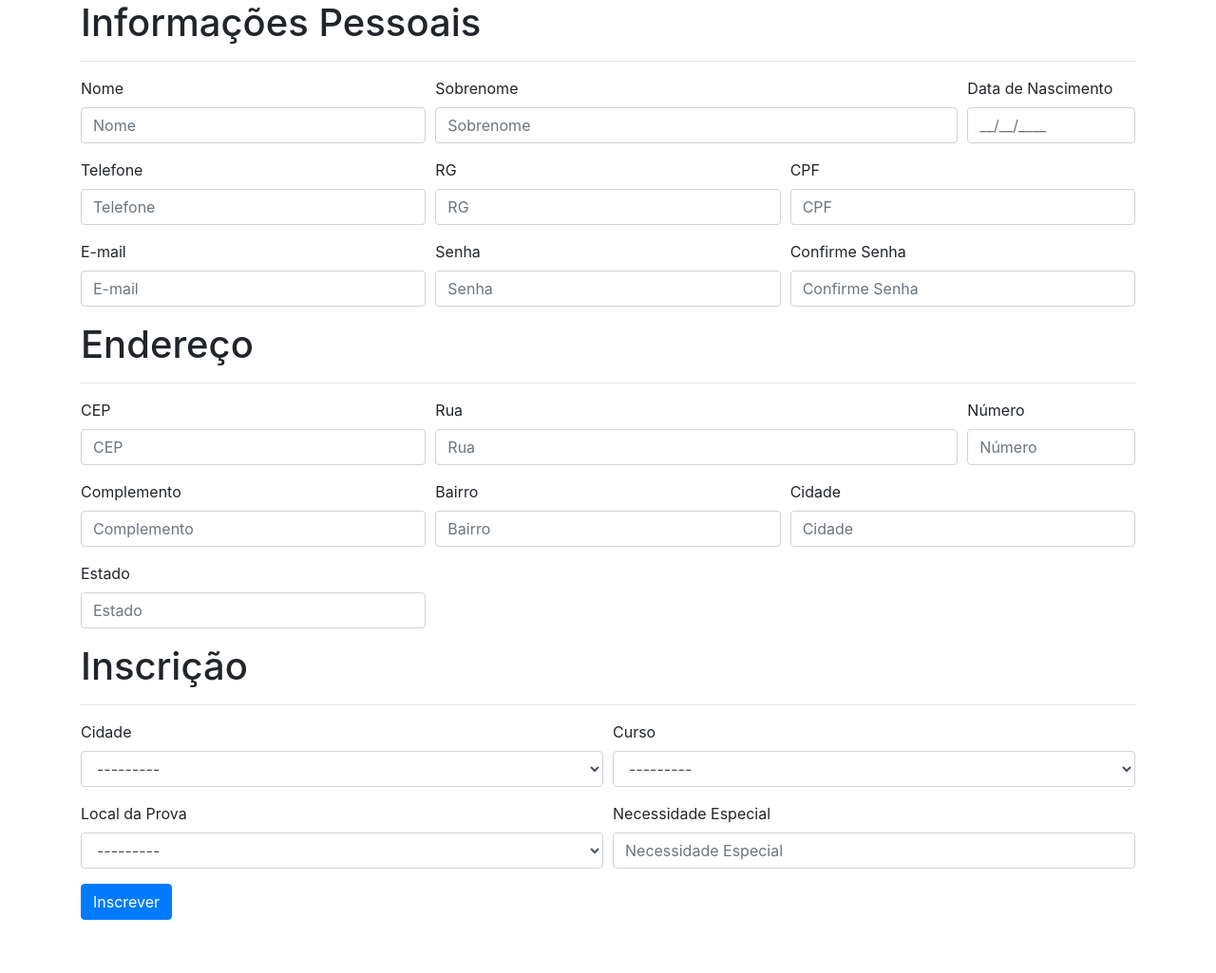
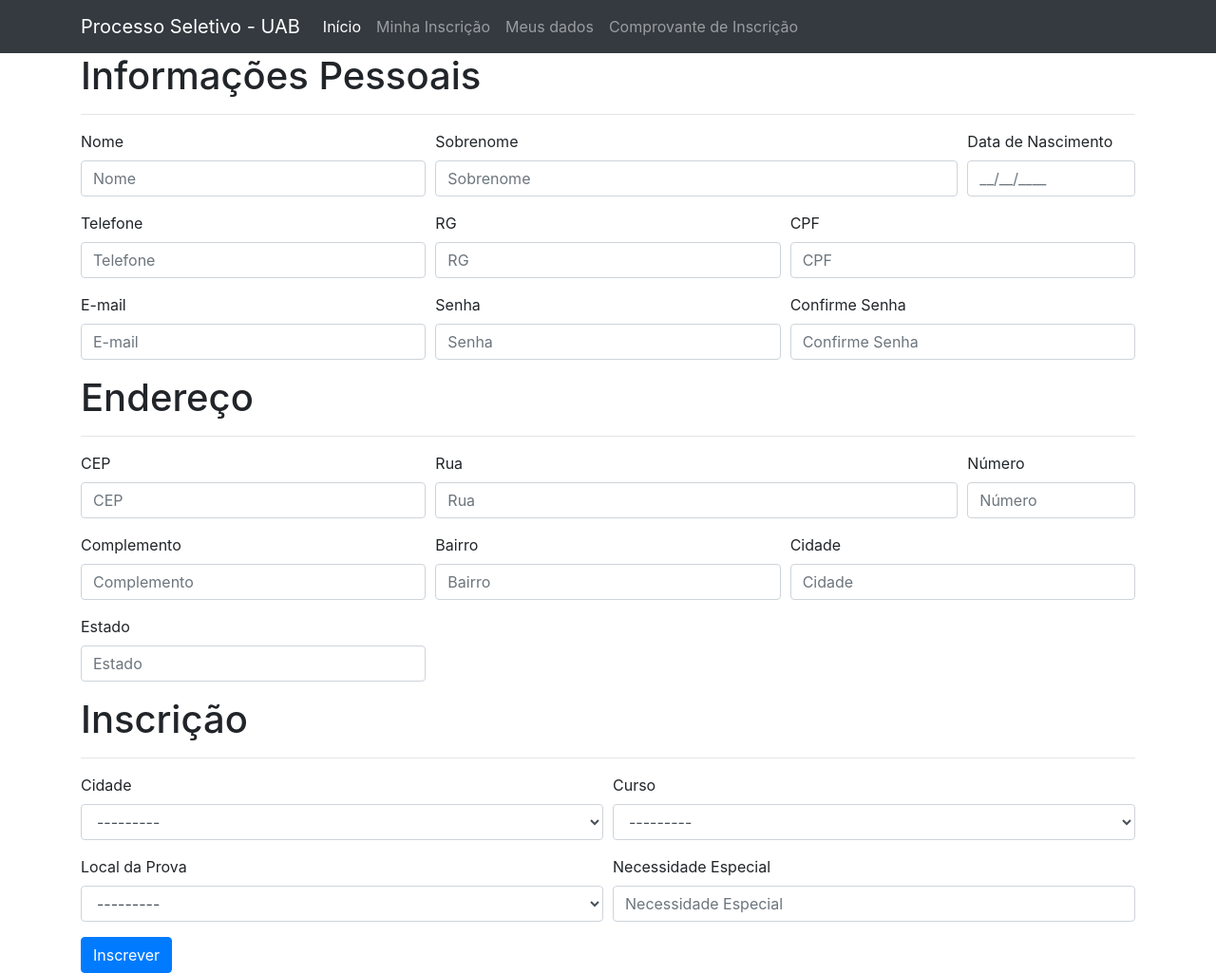
Before and after one commit to victorfarruda/processo-seletivo, a Django app: page /inscricao/ in a window 1280 px wide. Shown: the whole page at 95% size. Before the commit the page ends 969 px from the top, so only its background shows below. Run offline with Django 3.2, Linux system fonts and the light colour scheme; tables that the repository leaves empty hold one stand-in row (values such as "Sample post"); some libraries are stand-ins or nearby versions.

Commit message:
ajustes formulario

```diff
--- a/inscricoes/models.py
+++ b/inscricoes/models.py
@@ -7,8 +7,8 @@
 
 class Inscricao(models.Model):
     candidato       = models.OneToOneField(Usuario)
-    cidade_curso    = models.OneToOneField(Cidade, related_name='cidade_curso')
-    curso           = models.OneToOneField(Curso)
+    cidade_curso    = models.ForeignKey(Cidade, related_name='cidade_curso')
+    curso           = models.ForeignKey(Curso)
     local_prova     = models.ForeignKey(Cidade, related_name='local_prova')
     necessidade_esp = models.CharField(max_length=120, blank=True, null=True)
     timestamp       = models.DateTimeField(auto_now_add=True)
--- a/inscricoes/templates/inscricoes/inscricao.html
+++ b/inscricoes/templates/inscricoes/inscricao.html
@@ -10,7 +10,10 @@
             <div class="form-group
             {% if forloop.counter == 2 %}col-6
             {% elif forloop.counter == 3 %}col-2
-            {% else %}col-4{% endif %}">
+            {% else %}col-4{% endif %}
+            {% if endereco.errors %}is-invalid
+            {% else %}is-valid
+            {% endif %}">
                 <label for="{{ perfil.name }}">
                     {{ perfil.label }}
                 </label>
@@ -19,7 +22,10 @@
         {% endfor %}
 
         {% for usuario in form_usuario %}
-            <div class="form-group col-4">
+            <div class="form-group col-4
+                {% if endereco.errors %}is-invalid
+                {% else %}is-valid
+                {% endif %}">
                 <label for="{{ usuario.name }}">
                     {{ usuario.label }}
                 </label>
@@ -34,7 +40,10 @@
             <div class="form-group
                 {% if forloop.counter == 2 %}col-6
                 {% elif forloop.counter == 3 %}col-2
-                {% else %}col-4{% endif %}">
+                {% else %}col-4{% endif %}
+                {% if endereco.errors %}is-invalid
+                {% else %}is-valid
+                {% endif %}">
                 <label for="{{ endereco.name }}">
                     {{ endereco.label }}
                 </label>
@@ -46,7 +55,10 @@
     <hr/>
     <div class="form-row">
         {% for inscricao in form_inscricao %}
-            <div class="form-group col-6">
+            <div class="form-group col-6
+            {% if endereco.errors %}is-invalid
+            {% else %}is-valid
+            {% endif %}">
                 <label for="{{ inscricao.name }}">
                     {{ inscricao.label }}
                 </label>
--- a/processo_uab/urls.py
+++ b/processo_uab/urls.py
@@ -18,8 +18,10 @@
 
 from inscricoes.views import inscricao
 from cursos.views import get_cursos
+from .views import inicio
 
 urlpatterns = [
+    url(r'^$', inicio, name='inicio'),
     url(r'^inscricao/$', inscricao, name='inscricao'),
     url(r'^inscricao/get_cursos/(?P<id>[0-9])$', get_cursos, name='cursos'),
     url(r'^admin/', admin.site.urls),
--- /dev/null
+++ b/processo_uab/views.py
@@ -0,0 +1,5 @@
+from django.http import request
+from django.shortcuts import render
+
+def inicio(request):
+    return render(request, 'base.html', {})
--- a/templates/base.html
+++ b/templates/base.html
@@ -4,12 +4,34 @@
         <!-- Required meta tags -->
         <meta charset="utf-8">
         <meta name="viewport" content="width=device-width, initial-scale=1, shrink-to-fit=no">
-
         {% include 'snippets/css.html' %}
-
         <title>{{ titulo }}{% block titulo %}Universidade Aberta do Brasil (UAB){% endblock %}</title>
     </head>
     <body>
+        <nav class="navbar navbar-expand-lg navbar navbar-dark bg-dark">
+            <div class="container">
+                <a class="navbar-brand" href="#">Processo Seletivo - UAB</a>
+                <button class="navbar-toggler" type="button" data-toggle="collapse" data-target="#navbarSupportedContent" aria-controls="navbarSupportedContent" aria-expanded="false" aria-label="Toggle navigation">
+                    <span class="navbar-toggler-icon"></span>
+                </button>
+                <div class="collapse navbar-collapse" id="navbarSupportedContent">
+                    <ul class="navbar-nav mr-auto">
+                        <li class="nav-item active">
+                            <a class="nav-link" href="#">Início <span class="sr-only">(current)</span></a>
+                        </li>
+                        <li class="nav-item">
+                            <a class="nav-link" href="#">Minha Inscrição</a>
+                        </li>
+                        <li class="nav-item">
+                            <a class="nav-link" href="#">Meus dados</a>
+                        </li>
+                        <li class="nav-item">
+                            <a class="nav-link" href="#">Comprovante de Inscrição</a>
+                        </li>
+                    </ul>
+                </div>
+            </div>
+        </nav>
         <div class="container">
             {% block content %}{% endblock %}
         </div>
```
Also changed, not shown: inscricoes/migrations/0002_auto_20180411_2309.py (added). Lines whose indentation alone changed are shown as unchanged.
